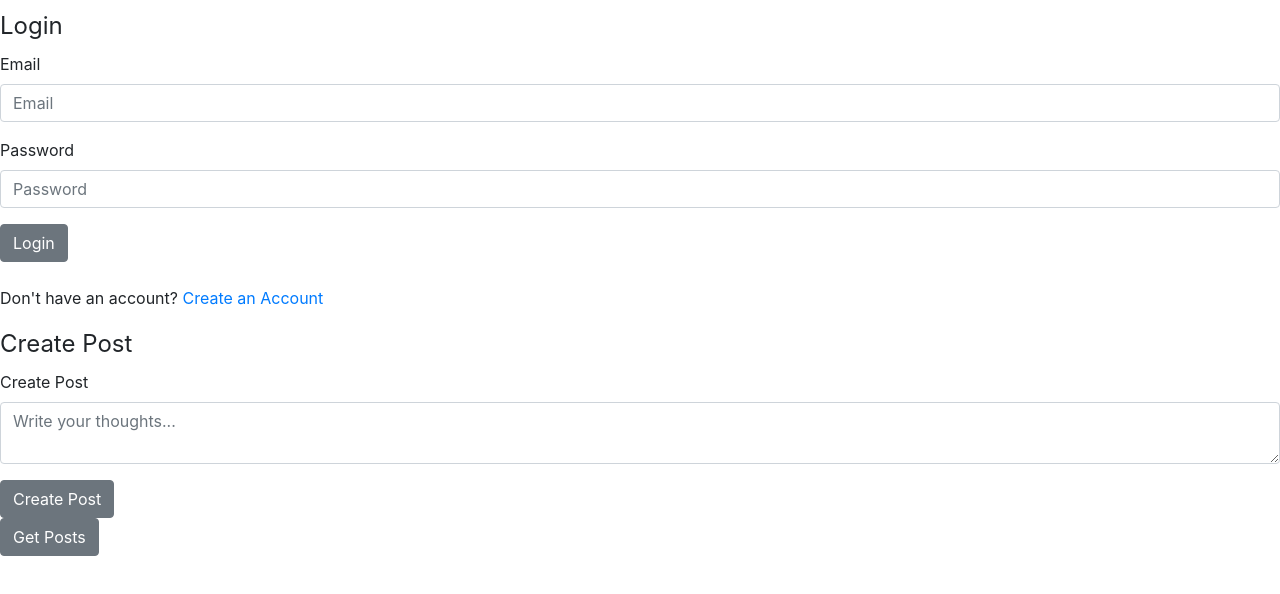
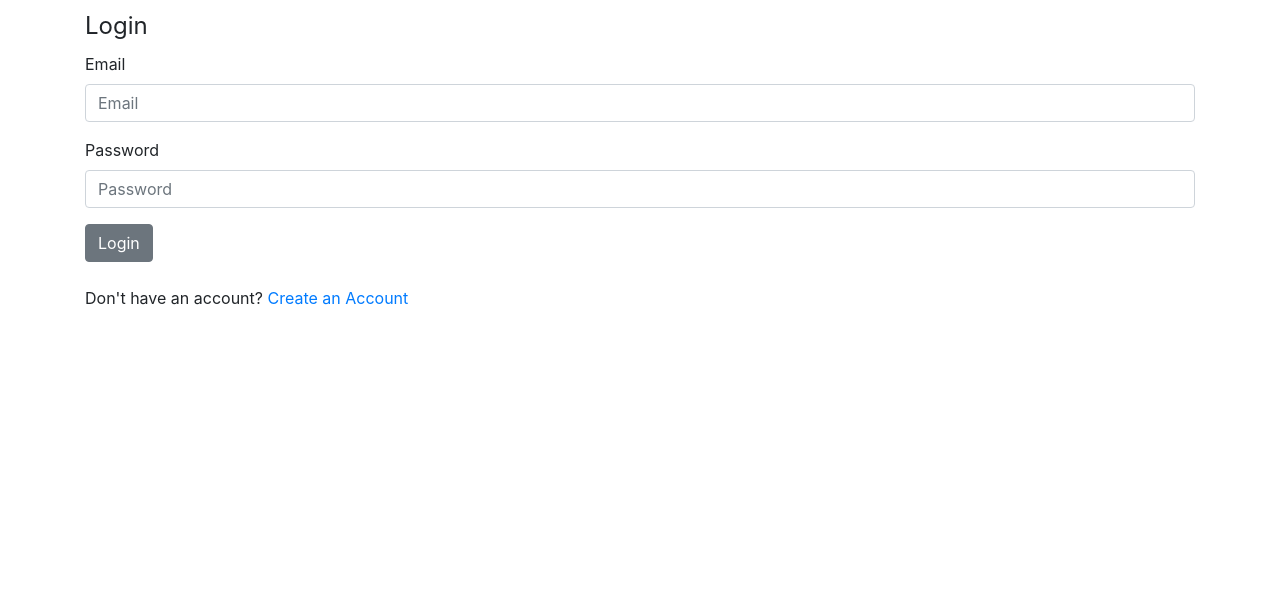
Before and after one commit to Waisath-CJ/hyruliantimes-client, a website built with webpack: page index.html in a window 1280 px wide. Built offline with nearby package versions, Linux system fonts and the light colour scheme.

Commit message:
wrapped all the content in a container div

```diff
--- a/index.html
+++ b/index.html
@@ -11,7 +11,9 @@
   <script src="public/vendor.js" type="text/javascript" charset="utf-8" defer></script>
   <script src="public/application.js" type="text/javascript" charset="utf-8" defer></script>
 </head>
+
 <body>
+  <div class="container">
     <h4 id="message"></h4>
 
     <div class="dropdown hiddenFromStart" role="group" id="change-password-dropdown">
@@ -46,15 +48,18 @@
           <legend>Create an Account</legend>
           <div class="form-group">
             <label for="sign-up-email">Email</label>
-              <input id="sign-up-email" class="form-control" type="email" name="credentials[email]" placeholder="Email" required>
+            <input id="sign-up-email" class="form-control" type="email" name="credentials[email]" placeholder="Email"
+              required>
           </div>
           <div class="form-group">
             <label for="sign-up-firstName">First Name</label>
-              <input id="sign-up-firstName" class="form-control" type="text" name="credentials[firstName]" placeholder="First Name" required>
+            <input id="sign-up-firstName" class="form-control" type="text" name="credentials[firstName]"
+              placeholder="First Name" required>
           </div>
           <div class="form-group">
             <label for="sign-up-lastName">Last Name</label>
-              <input id="sign-up-lastName" class="form-control" type="text" name="credentials[lastName]" placeholder="Last Name" required>
+            <input id="sign-up-lastName" class="form-control" type="text" name="credentials[lastName]"
+              placeholder="Last Name" required>
           </div>
           <div class="form-group">
             <label for="sign-up-password">Password</label>
@@ -79,7 +84,8 @@
           <legend>Login</legend>
           <div class="form-group">
             <label for="sign-in-email">Email</label>
-              <input id="sign-in-email" class="form-control" type="email" name="credentials[email]" placeholder="Email" required>
+            <input id="sign-in-email" class="form-control" type="email" name="credentials[email]" placeholder="Email"
+              required>
           </div>
           <div class="form-group">
             <label for="sign-in-password">Password</label>
@@ -93,20 +99,21 @@
       <p>Don't have an account? <a href="#" id="sign-up-switch">Create an Account</a></p>
     </section>
 
-      <section id="create-post-section">
+    <section id="create-post-section" class="hiddenFromStart">
       <form id="create-post-form">
         <fieldset>
           <legend>Create Post</legend>
           <div class="form-group">
             <label for="create-post">Create Post</label>
-              <textarea id="create-post" class="form-control" name="post[content]" placeholder="Write your thoughts..." required></textarea>
+            <textarea id="create-post" class="form-control" name="post[content]" placeholder="Write your thoughts..."
+              required></textarea>
           </div>
           <button type="submit" class="btn btn-secondary">Create Post</button>
         </fieldset>
       </form>
     </section>
-      <button class="btn btn-secondary" id="get-posts">Get Posts</button>
 
-      <p id="response-area"></p>
+    <section id="posts-section" class="hiddenFromStart"></section>
+  </div>
 </body>
 </html>
```
Lines whose indentation alone changed are shown as unchanged.
